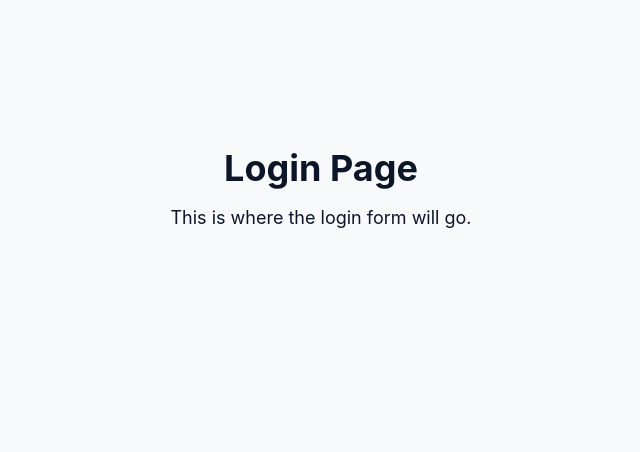
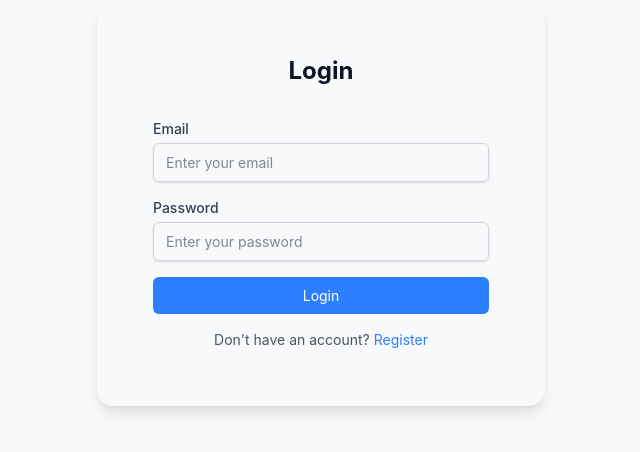
Before and after one commit to neofrank1/MovieCritique, a React (Vite) app in the folder frontend/: page /login in a window 1280 px wide. Shown: the part 198-650 px from the top of the page, without its empty margins (319-959 px from the left). Built offline with nearby package versions, Linux system fonts and the light colour scheme.

Commit message:
Auth Page Finish

```diff
--- a/frontend/src/pages/auth/Login.tsx
+++ b/frontend/src/pages/auth/Login.tsx
@@ -1,9 +1,100 @@
+import { Link } from "react-router";
+import { Card } from "../../components/Card";
+import React from "react";
+
+type ErrorData = {
+  errorTrigger: boolean;
+  errorMessage: string;
+}
+
+
 export default function Login() {
+
+  const emailRef = React.useRef<HTMLInputElement>(null);
+  const passwordRef = React.useRef<HTMLInputElement>(null);
+  const [errorEmail, setErrorEmail] = React.useState<ErrorData>({ errorTrigger: false, errorMessage: "" });
+  const [errorPassword, setErrorPassword] = React.useState<ErrorData>({ errorTrigger: false, errorMessage: "" });
+
+  const handleSubmit = (event: React.FormEvent<HTMLFormElement>) => {
+    event.preventDefault();
+    // Handle login logic here
+
+    const FormData = {
+      email: emailRef.current?.value,
+      password: passwordRef.current?.value,
+    }
+
+    if (!FormData.email) {
+      setErrorEmail({ errorTrigger: true, errorMessage: "Email is required" });
+      emailRef.current?.focus();
+    }
+
+    if (!FormData.password || FormData.password.length < 8) {
+      setErrorPassword({ errorTrigger: true, errorMessage: "Password must be at least 8 characters long" });
+      passwordRef.current?.focus();
+    }
+
+    if (FormData.email?.includes("@") === false) {
+      setErrorEmail({ errorTrigger: true, errorMessage: "Please enter a valid email address" });
+      emailRef.current?.focus();
+    }
+
+    if (FormData.email && FormData.password) {
+      // Perform login action, e.g., send data to the server
+      console.log("Logging in with:", FormData);
+    }
+
+  }
+
   return (
-    <div className="flex flex-col items-center justify-center h-screen">
-      <h1 className="text-4xl font-bold mb-4">Login Page</h1>
-      <p className="text-lg mb-6">This is where the login form will go.</p>
-      {/* Add your login form here */}
+    <div className="flex flex-col items-center justify-center h-screen lg:px-0 px-4">
+      <Card className="w-full max-w-md p-8 shadow-lg">
+        <h2 className="text-2xl font-bold mb-6 text-center mx-auto">Login</h2>
+        <form className="space-y-4" onSubmit={handleSubmit}>
+          <div>
+            <label htmlFor="email" className="block text-sm font-medium text-gray-700">
+              Email
+            </label>
+            <input
+              type="email"
+              id="email"
+              name="email"
+              className={`mt-1 block w-full px-3 py-2 border border-gray-300 rounded-md shadow-sm ${errorEmail.errorTrigger ? "focus:outline-red-500 border-red-500" : ""}`}
+              placeholder="Enter your email"
+              ref={emailRef}
+              onChange={() => setErrorEmail({ errorTrigger: false, errorMessage: "" })}
+            />
+          </div>
+          <p className={`${errorEmail.errorTrigger ? "" : "hidden"} text-red-500 text-sm`}>{errorEmail.errorMessage}</p>
+          <div>
+            <label htmlFor="password" className="block text-sm font-medium text-gray-700">
+              Password
+            </label>
+            <input
+              type="password"
+              id="password"
+              name="password"
+              ref={passwordRef}
+              className={`mt-1 block w-full px-3 py-2 border border-gray-300 rounded-md shadow-sm ${errorPassword.errorTrigger ? "focus:outline-red-500 border-red-500" : ""}`}
+              placeholder="Enter your password"
+              onChange={() => setErrorPassword({ errorTrigger: false, errorMessage: "" })}
+            />
+          </div>
+          <p className={`${errorPassword.errorTrigger ? "" : "hidden"} text-red-500 text-sm`}>{errorPassword.errorMessage}</p>
+          <button
+            type="submit"
+            className="w-full bg-blue-500 text-white py-2 px-4 rounded-md hover:bg-blue-600 focus:outline-none focus:ring-2 focus:ring-blue-500 focus:ring-offset-2"
+          >
+            Login
+          </button>
+          <p className="text-sm text-center text-gray-600">
+            Don't have an account?{" "}
+            <Link to="/sign_up" className="text-blue-500 hover:underline">
+              Register
+            </Link>
+          </p>
+        </form>
+      </Card>
     </div>
   );
 }
--- a/frontend/src/pages/auth/Signup.tsx
+++ b/frontend/src/pages/auth/Signup.tsx
@@ -77,7 +77,12 @@ export default function Signup() {
           </div>
         </form>
         <div className="flex flex-wrap items-center justify-cente mt-4 text-center">
-          <p className="m-0">Already have an account? <Link to="/login" className="text-blue-800">Login</Link> </p>
+          <p className="text-sm text-center text-gray-600">
+            Already have an account?{" "}
+            <Link to="/login" className="text-blue-500 hover:underline">
+              Login
+            </Link>
+          </p>
         </div>
       </Card>
     </div>
```
